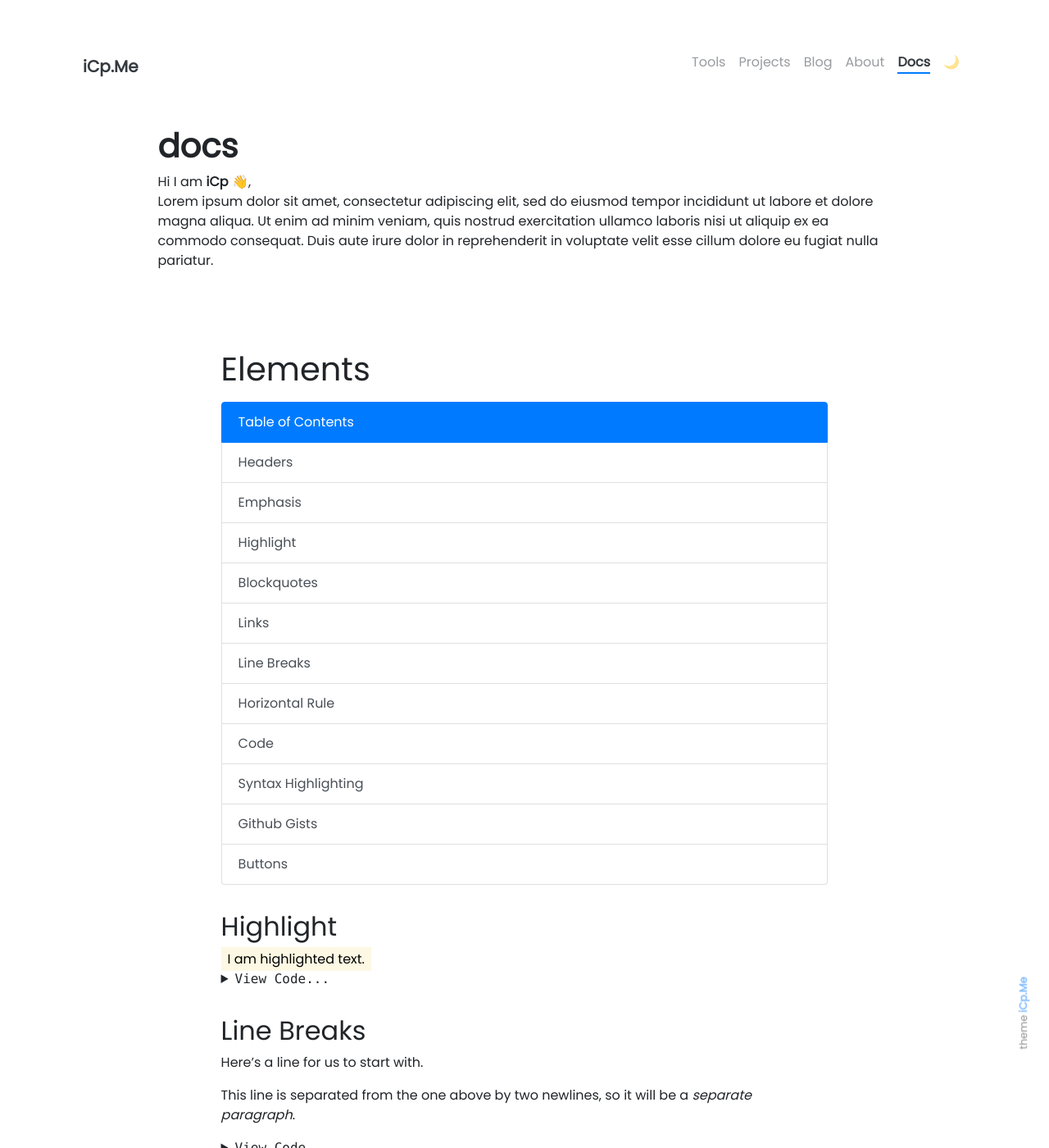
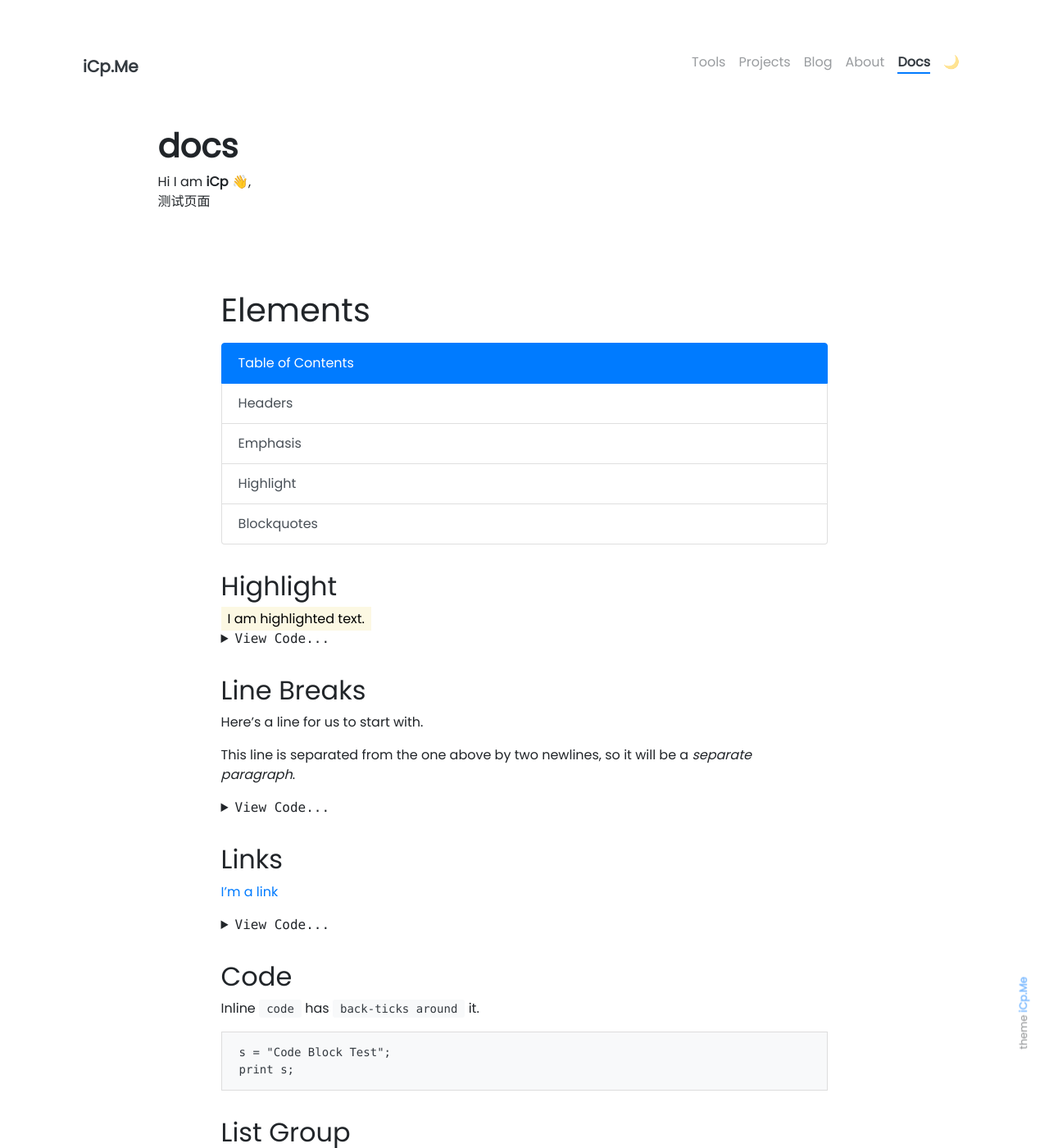
Before and after one commit to WorkSpacesPro/icp, a Jekyll site: the page built from pages/docs.md, in a window 1280 px wide and 1400 px high. Shown: the whole window at 82% size. Built offline with Jekyll 4.4.1, drawn with Linux system fonts in a browser that asks for light colours; emoji names are drawn with the system emoji font.

Commit message:
Update docs.md

```diff
--- a/pages/docs.md
+++ b/pages/docs.md
@@ -8,8 +8,7 @@ weight: 5
 # **docs**
 
 Hi I am **{{ site.author.name }}** :wave:,<br>
-Lorem ipsum dolor sit amet, consectetur adipiscing elit, sed do eiusmod tempor incididunt ut labore et dolore magna aliqua. Ut enim ad minim veniam, quis nostrud exercitation ullamco laboris nisi ut aliquip ex ea commodo consequat. Duis aute irure dolor in reprehenderit in voluptate velit esse cillum dolore eu fugiat nulla pariatur.
-
+测试页面
 <div class="row">
 <div class="col-lg-10 mx-auto mt-5 markdown-body">
     <!-- Elements -->
@@ -20,13 +19,6 @@ Lorem ipsum dolor sit amet, consectetur adipiscing elit, sed do eiusmod tempor i
   <a class="list-group-item list-group-item-action" href="#emphasis">Emphasis</a>
   <a class="list-group-item list-group-item-action" href="#highlight">Highlight</a>
   <a class="list-group-item list-group-item-action" href="#blockquotes">Blockquotes</a>
-  <a class="list-group-item list-group-item-action" href="#links">Links</a>
-  <a class="list-group-item list-group-item-action" href="#line-breaks">Line Breaks</a>
-  <a class="list-group-item list-group-item-action" href="#horizontal-rule">Horizontal Rule</a>
-  <a class="list-group-item list-group-item-action" href="#code">Code</a>
-  <a class="list-group-item list-group-item-action" href="#syntax-highlighting">Syntax Highlighting</a>
-  <a class="list-group-item list-group-item-action" href="#github-gists">Github Gists</a>
-  <a class="list-group-item list-group-item-action" href="#buttons"> Buttons</a>
 </div>
      <!-- Highlight -->
   <h2 id="highlight"> Highlight</h2>
```
